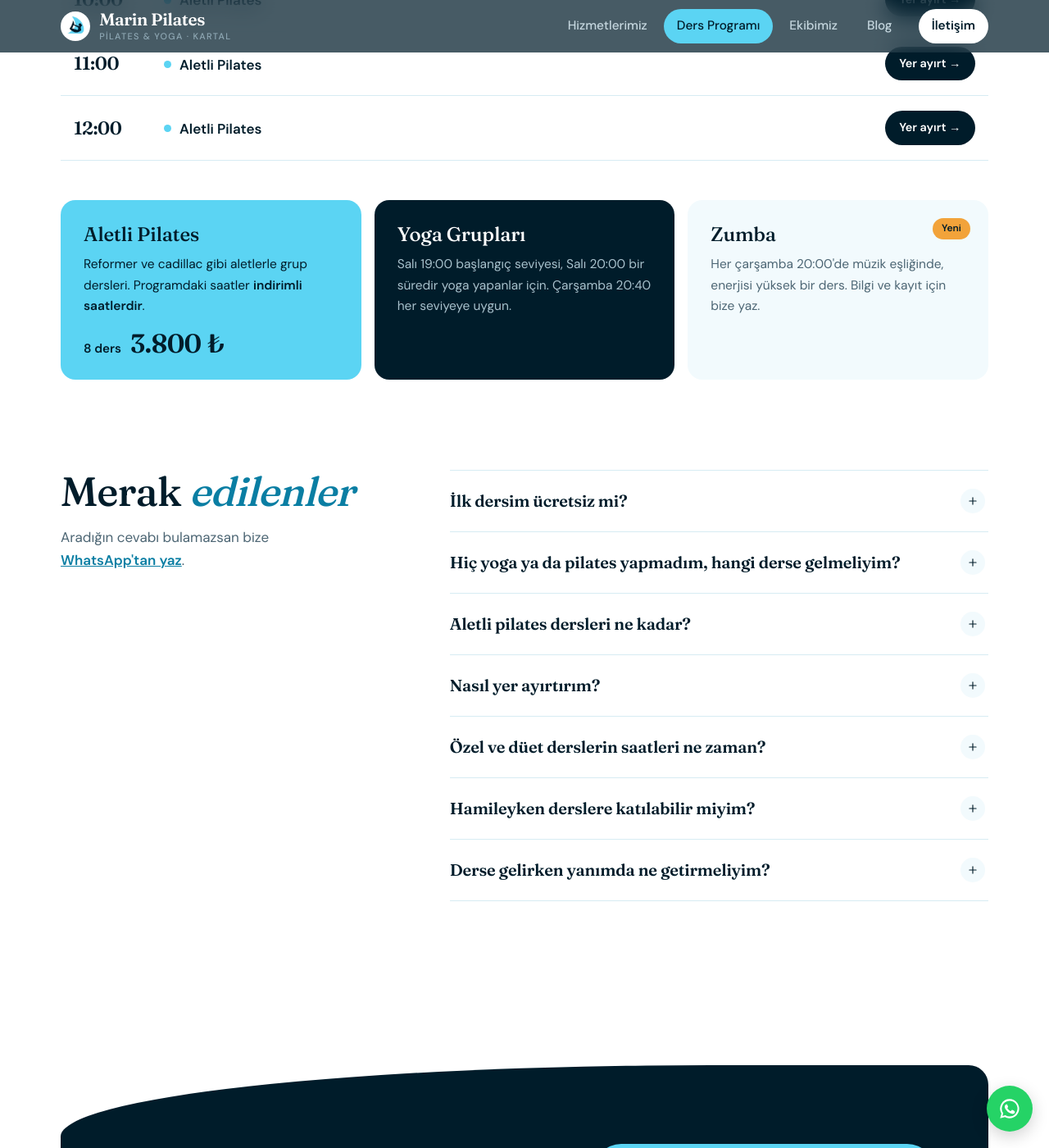
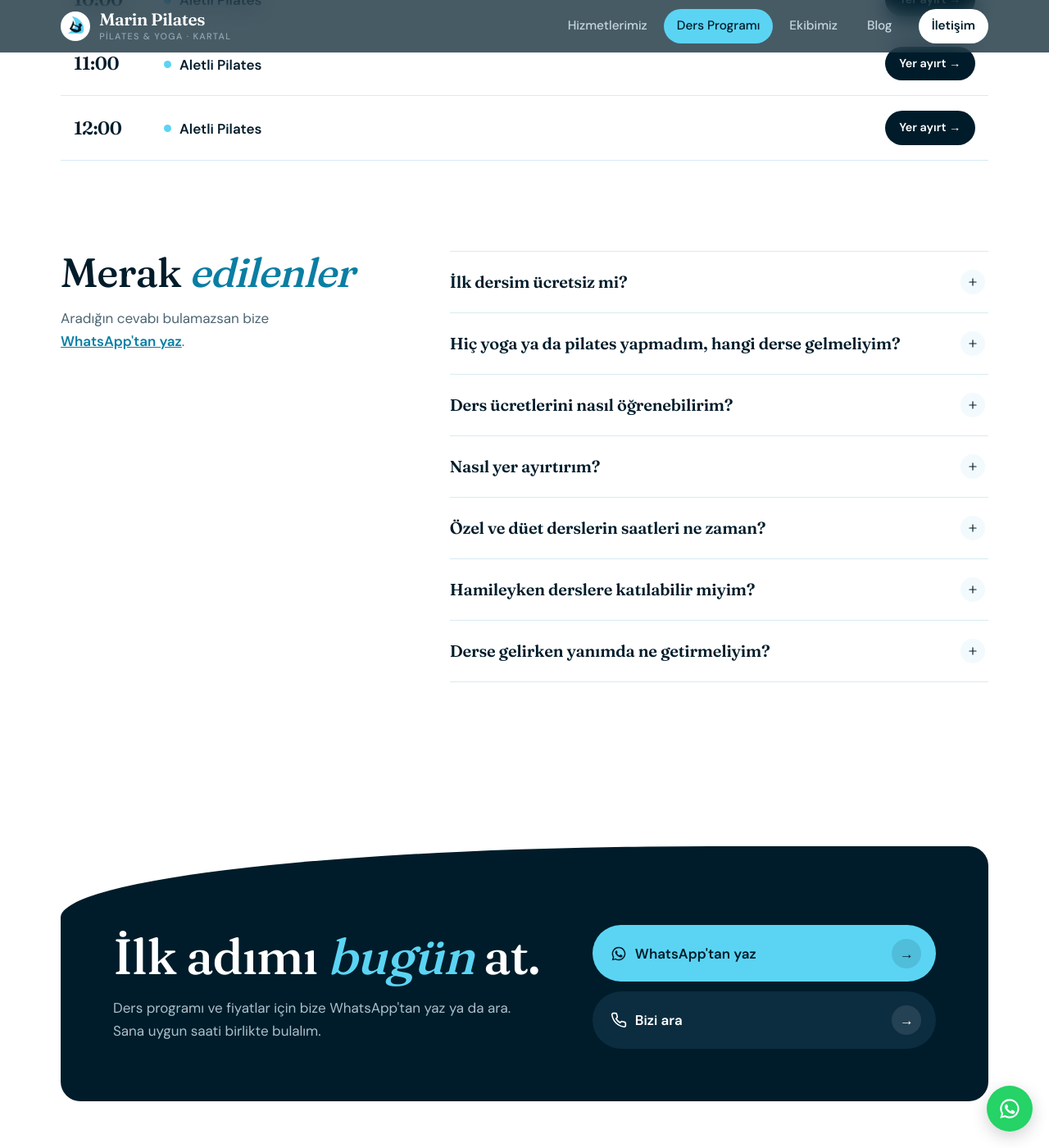
Before and after one commit to irembasoglu/pilates, a Jekyll site: the page built from program.html, in a window 1280 px wide and 1400 px high, scrolled down 729 px. Shown: the whole window at 82% size. Built offline with Jekyll 4.4.1, drawn with Linux system fonts in a browser that asks for light colours.

Commit message:
Ders programından fiyat ve bilgi kartları kaldırıldı
Co-Authored-By: Claude Opus 5.5 <noreply@anthropic.com>
Claude-Session: https://claude.ai/code/session_01V8pagf3RSBv4mF8qP7Bptg

```diff
--- a/program.html
+++ b/program.html
@@ -35,22 +35,6 @@ aciklama: Marin Pilates haftalık grup ders programı. Aletli pilates, yoga ve z
     </div>
     {% endfor %}
 
-    <div class="program-info">
-      <div class="info-card info-pilates">
-        <h3>Aletli Pilates</h3>
-        <p>Reformer ve cadillac gibi aletlerle grup dersleri. Programdaki saatler <strong>indirimli saatlerdir</strong>.</p>
-        <p class="price"><span>8 ders</span> 3.800 ₺</p>
-      </div>
-      <div class="info-card info-yoga">
-        <h3>Yoga Grupları</h3>
-        <p>Salı 19:00 başlangıç seviyesi, Salı 20:00 bir süredir yoga yapanlar için. Çarşamba 20:40 her seviyeye uygun.</p>
-      </div>
-      <div class="info-card info-zumba">
-        <span class="new">Yeni</span>
-        <h3>Zumba</h3>
-        <p>Her çarşamba 20:00'de müzik eşliğinde, enerjisi yüksek bir ders. Bilgi ve kayıt için bize yaz.</p>
-      </div>
-    </div>
     <div class="program-faq">
       <div>
         <h2>Merak <em>edilenler</em></h2>
@@ -66,8 +50,8 @@ aciklama: Marin Pilates haftalık grup ders programı. Aletli pilates, yoga ve z
           <p>Yogaya yeni başlıyorsan Salı 19:00 başlangıç seviyesi grubu tam sana göre. Çarşamba 20:40 dersi de her seviyeye uygun. Aletli pilatese başlamak istiyorsan, sana uygun grubu birlikte belirleyelim.</p>
         </details>
         <details>
-          <summary>Aletli pilates dersleri ne kadar?</summary>
-          <p>Programdaki indirimli saatlerde 8 ders 3.800 ₺. Diğer saatler, özel ve düet ders ücretleri için bize yazabilirsin.</p>
+          <summary>Ders ücretlerini nasıl öğrenebilirim?</summary>
+          <p>Grup, özel ve düet ders ücretleri için bize WhatsApp'tan yazman yeterli; sana uygun paketi birlikte belirleyelim.</p>
         </details>
         <details>
           <summary>Nasıl yer ayırtırım?</summary>
--- a/style.css
+++ b/style.css
@@ -440,18 +440,6 @@ p + p { margin-top: .9rem; }
 }
 .schedule tr:hover .go-btn, .go-btn:focus-visible { background: var(--blue); color: var(--navy); }
 
-.program-info { display: grid; grid-template-columns: repeat(3, 1fr); gap: 16px; margin-top: 48px; }
-.info-card { position: relative; padding: 28px; border-radius: 18px; background: var(--mist); }
-.info-card h3 { font-size: 1.5rem; margin-bottom: .6rem; }
-.info-card p { color: var(--muted); font-size: .97rem; }
-.info-card strong { color: var(--navy); }
-.info-pilates { background: var(--blue); }
-.info-pilates p { color: var(--navy); }
-.info-card .price { margin-top: 1rem; font-family: var(--display); font-size: 2rem; font-weight: 600; letter-spacing: -0.02em; color: var(--navy) !important; line-height: 1; }
-.price span { font-family: var(--body); font-size: .95rem; font-weight: 600; letter-spacing: 0; margin-right: .3rem; }
-.info-yoga { background: var(--navy); color: var(--white); }
-.info-yoga p { color: #a9c1cc; }
-.new { position: absolute; top: 22px; right: 22px; background: #f2a33a; color: var(--navy); font-size: .75rem; font-weight: 700; padding: .2rem .7rem; border-radius: 999px; }
 .program-faq { display: grid; grid-template-columns: 1fr 1.6fr; gap: 64px; margin-top: 110px; align-items: start; }
 .program-faq h2 em { font-style: italic; font-weight: 400; color: var(--blue-text); }
 .program-faq > div:first-child p { color: var(--muted); margin-top: 1rem; max-width: 22em; }
@@ -554,7 +542,6 @@ p + p { margin-top: .9rem; }
   .c-note { grid-column: 2; font-size: .85rem; }
   .c-note:empty { display: none; }
   .c-go { grid-column: 1 / -1; text-align: left; margin-top: 8px; }
-  .program-info { grid-template-columns: 1fr; }
   .program-faq { grid-template-columns: 1fr; gap: 24px; margin-top: 72px; }
   .ig-wrap { grid-template-columns: 1fr; gap: 32px; }
   .reviews-wrap { grid-template-columns: 1fr; gap: 28px; }
```
